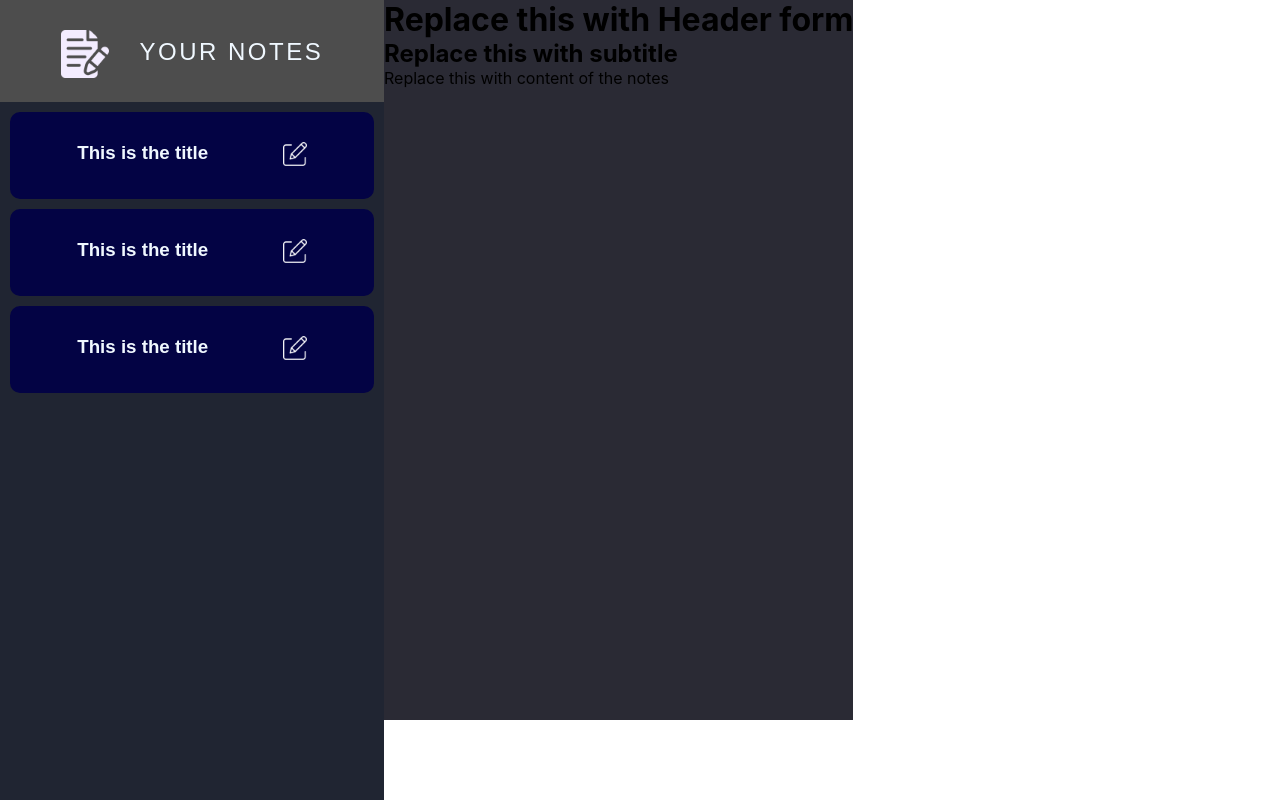
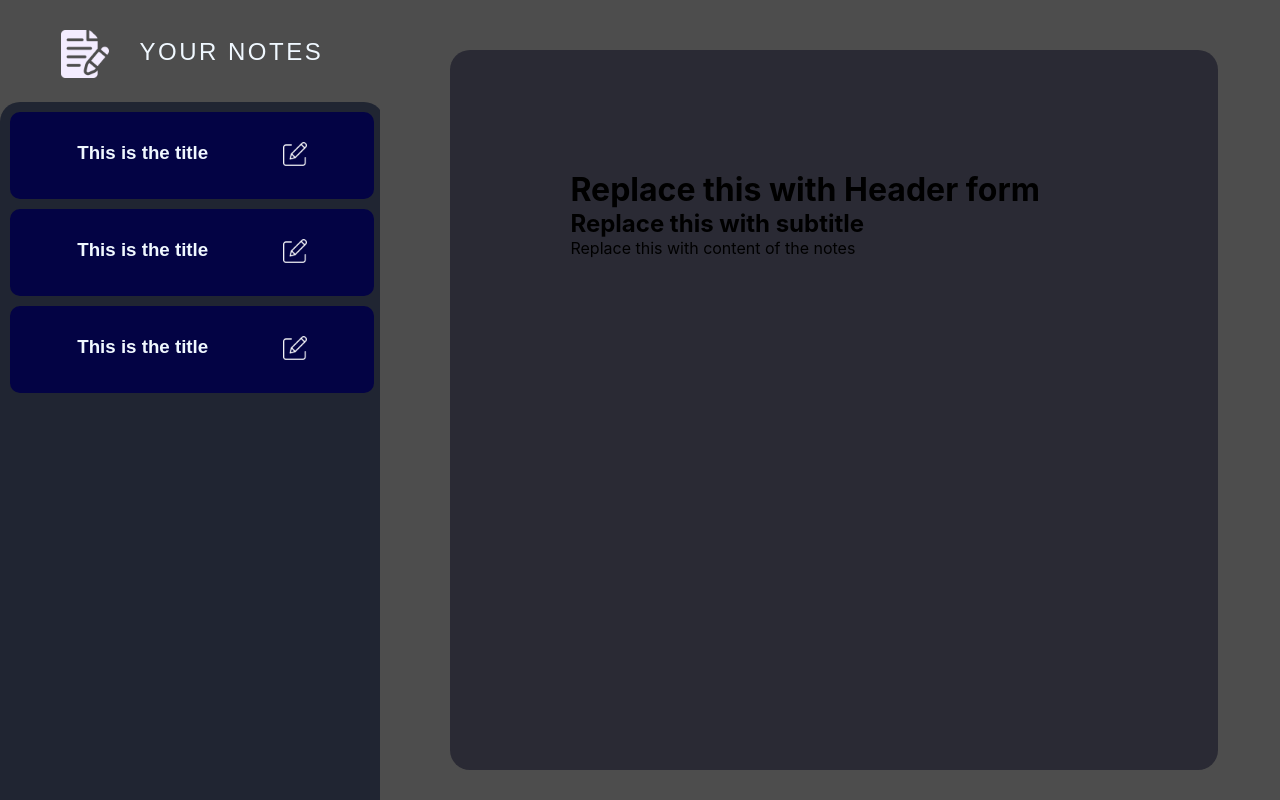
Before and after one commit to karansethia/React-Notes-App, a React (Create React App) app: page / in a window 1280 px wide. Shown: the top 800 px of the page. Built offline with nearby package versions, Linux system fonts and the light colour scheme.

Commit message:
design changes

```diff
--- a/src/Components/NotesWindow/NotesForm.css
+++ b/src/Components/NotesWindow/NotesForm.css
@@ -1,5 +1,11 @@
-
+.notes{
+    background-color: #4d4d4d;
+}
 .notes_body{
+    margin: 50px 70px;
+    padding: 120px;
     background-color: rgb(42, 42, 52);
+    width: 60vw;
     height: 90vh;
+    border-radius: 20px;
 }
--- a/src/Components/Sidebar/Noteslist.css
+++ b/src/Components/Sidebar/Noteslist.css
@@ -3,9 +3,11 @@
     padding: 0;
     box-sizing: border-box;
     overflow: hidden;
+    /* background-color: #4d4d4d; */
 }
 .notes-list{
     width: 30vw;
     height: 85vw;
     background-color: #202532;
+    border-radius: 20px;
 }
--- /dev/null
+++ b/src/Components/Sidebar/Sidebar.css
@@ -0,0 +1,3 @@
+.sidebar{
+    background-color: #4d4d4d;
+}
--- a/src/Components/Sidebar/Sidebar.js
+++ b/src/Components/Sidebar/Sidebar.js
@@ -1,9 +1,10 @@
 import NotesList from "./NotesList"
 import Header from "./Header"
+import './Sidebar.css'
 
 export default function Sidebar(props){
     // console.log(props);
-    return(<div>
+    return(<div className="sidebar">
         <Header />
         <NotesList />
     </div>
```
